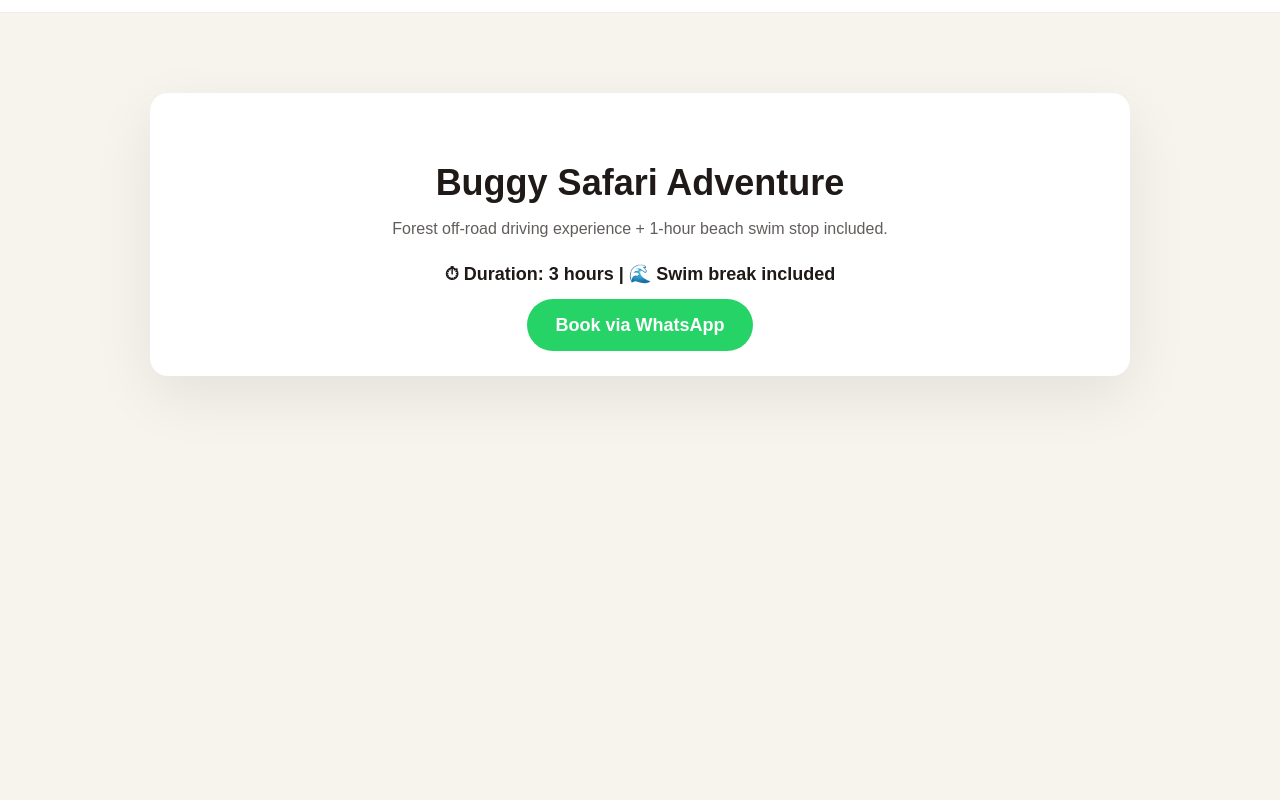
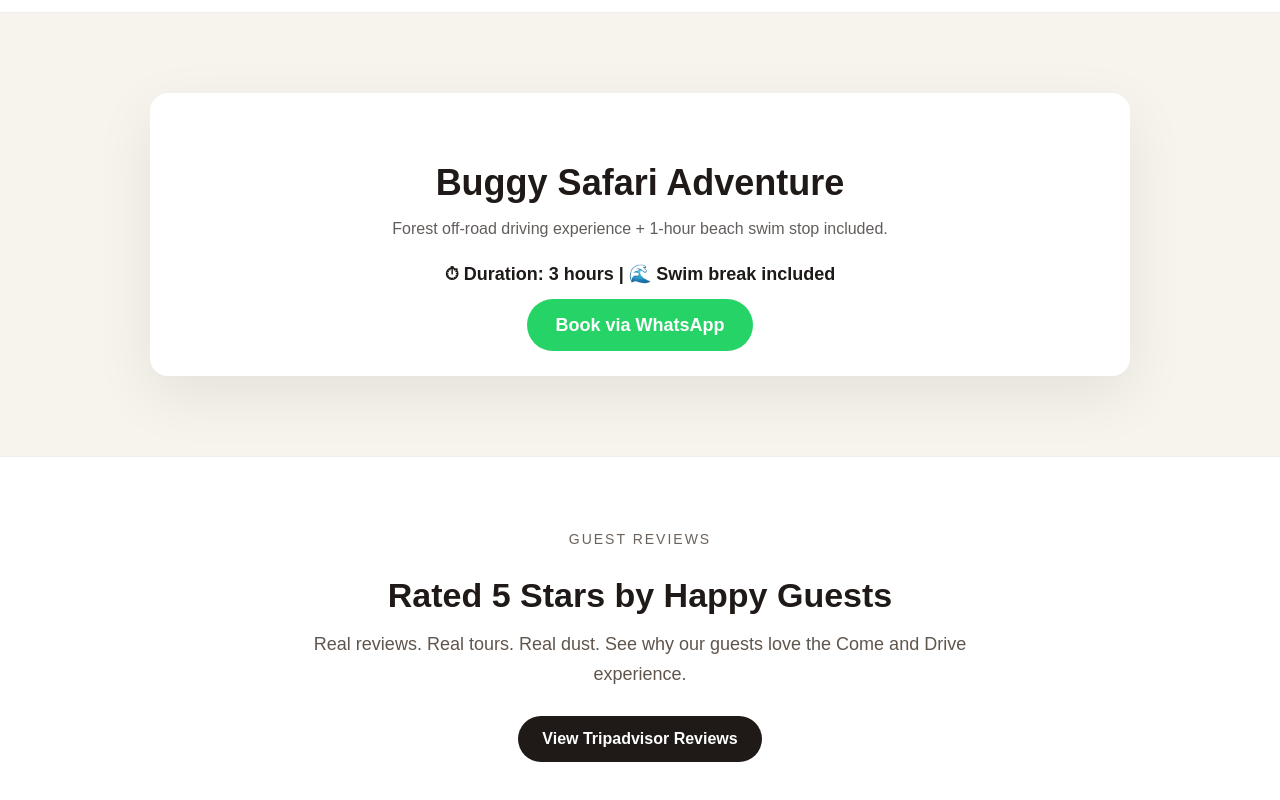
Before and after one commit to comendrive-a11y/comendrive-a11y, a Next.js app: page / in a window 1280 px wide. Shown: the part 2621-3421 px from the top of the page. Before the commit the page ends 3077 px from the top, so only its background shows below. Built offline with nearby package versions, Linux system fonts and the light colour scheme.

Commit message:
Update page.tsx

```diff
--- a/app/page.tsx
+++ b/app/page.tsx
@@ -476,6 +476,74 @@ Where the Road Ends
     </a>
   </div>
 </section>
+      <section
+  style={{
+    padding: "60px 20px",
+    background: "#ffffff",
+    display: "flex",
+    justifyContent: "center",
+    borderTop: "1px solid #eee",
+  }}
+>
+  <div
+    style={{
+      maxWidth: "900px",
+      width: "100%",
+      textAlign: "center",
+    }}
+  >
+    <p
+      style={{
+        fontSize: "14px",
+        letterSpacing: "2px",
+        textTransform: "uppercase",
+        color: "#6b625b",
+        marginBottom: "12px",
+      }}
+    >
+      Guest Reviews
+    </p>
+
+    <h2
+      style={{
+        fontSize: "34px",
+        marginBottom: "14px",
+        color: "#1f1a17",
+      }}
+    >
+      Rated 5 Stars by Happy Guests
+    </h2>
+
+    <p
+      style={{
+        fontSize: "18px",
+        lineHeight: 1.7,
+        color: "#5f554d",
+        maxWidth: "720px",
+        margin: "0 auto 26px",
+      }}
+    >
+      Real reviews. Real tours. Real dust. See why our guests love the Come and Drive experience.
+    </p>
+
+    <a
+      href="https://www.tripadvisor.com/Attraction_Review-g298031-d17689087-Reviews-COME_DRIVE-Fethiye_Mugla_Province_Turkish_Aegean_Coast.html"
+      target="_blank"
+      rel="noreferrer"
+      style={{
+        display: "inline-block",
+        background: "#1f1a17",
+        color: "#fff",
+        padding: "14px 24px",
+        borderRadius: "999px",
+        textDecoration: "none",
+        fontWeight: 700,
+      }}
+    >
+      View Tripadvisor Reviews
+    </a>
+  </div>
+</section>
 
       <a
         href="https://wa.me/905446358280"
```
